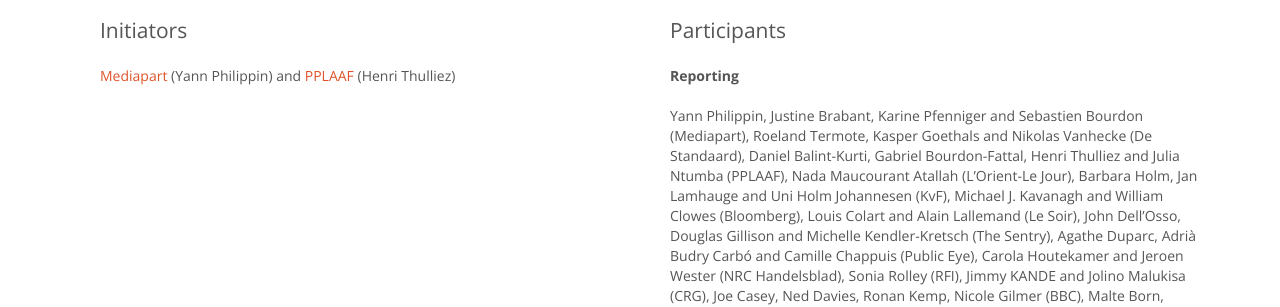
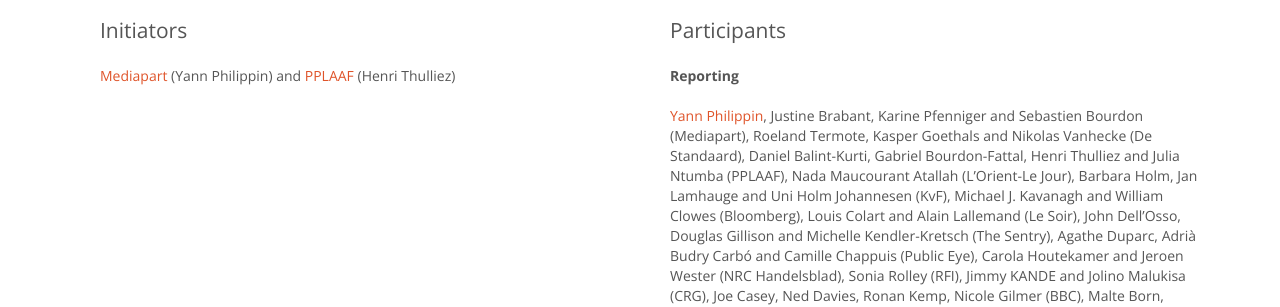
Before and after one commit to eic-network/eic-incubator.github.io, a Jekyll site: the page built from _projects/congo-holdup.md, in a window 1280 px wide and 900 px high, scrolled down 3402 px. Shown: the part 194-501 px from the top of the window. Built offline with Jekyll 4.4.1, drawn with Linux system fonts in a browser that asks for light colours; nearby versions of some CDN libraries; part of the change alters nothing that is shown; some of the changed text lies outside the part shown.

```diff
--- a/_projects/congo-holdup.md
+++ b/_projects/congo-holdup.md
@@ -180,7 +180,7 @@ team_initiators: |-
 team_participants: |-
   **Reporting**
 
-  Yann Philippin, Justine Brabant, Karine Pfenniger and Sebastien Bourdon (Mediapart), Roeland Termote, Kasper Goethals and Nikolas Vanhecke (De Standaard), Daniel Balint-Kurti, Gabriel Bourdon-Fattal, Henri Thulliez and Julia Ntumba (PPLAAF), Nada Maucourant Atallah (L'Orient-Le Jour), Barbara Holm, Jan Lamhauge and Uni Holm Johannesen (KvF), Michael J. Kavanagh and William Clowes (Bloomberg), Louis Colart and Alain Lallemand (Le Soir), John Dell’Osso, Douglas Gillison and Michelle Kendler-Kretsch (The Sentry), Agathe Duparc, Adrià Budry Carbó and Camille Chappuis (Public Eye), Carola Houtekamer and Jeroen Wester (NRC Handelsblad), Sonia Rolley (RFI), Jimmy KANDE and Jolino Malukisa (CRG), Joe Casey, Ned Davies, Ronan Kemp, Nicole Gilmer (BBC), Malte Born, Christoph Winterbach, Rafael Buschmann, Nicola Naber, Maximilian Popp, Aleksandar Sarovic (Der Spiegel), Carl Emil Arnfred (Politiken), Catalin Prisacariu (CRJI), Elisabeth Caesens and Jean Claude Mputu (Resource Matters)
+  [Yann Philippin](https://twitter.com/yphilippin), Justine Brabant, Karine Pfenniger and Sebastien Bourdon (Mediapart), Roeland Termote, Kasper Goethals and Nikolas Vanhecke (De Standaard), Daniel Balint-Kurti, Gabriel Bourdon-Fattal, Henri Thulliez and Julia Ntumba (PPLAAF), Nada Maucourant Atallah (L'Orient-Le Jour), Barbara Holm, Jan Lamhauge and Uni Holm Johannesen (KvF), Michael J. Kavanagh and William Clowes (Bloomberg), Louis Colart and Alain Lallemand (Le Soir), John Dell’Osso, Douglas Gillison and Michelle Kendler-Kretsch (The Sentry), Agathe Duparc, Adrià Budry Carbó and Camille Chappuis (Public Eye), Carola Houtekamer and Jeroen Wester (NRC Handelsblad), Sonia Rolley (RFI), Jimmy KANDE and Jolino Malukisa (CRG), Joe Casey, Ned Davies, Ronan Kemp, Nicole Gilmer (BBC), Malte Born, Christoph Winterbach, Rafael Buschmann, Nicola Naber, Maximilian Popp, Aleksandar Sarovic (Der Spiegel), Carl Emil Arnfred (Politiken), Catalin Prisacariu (CRJI), Elisabeth Caesens and Jean Claude Mputu (Resource Matters)
 
   **Tech and infodesign**
 
```
